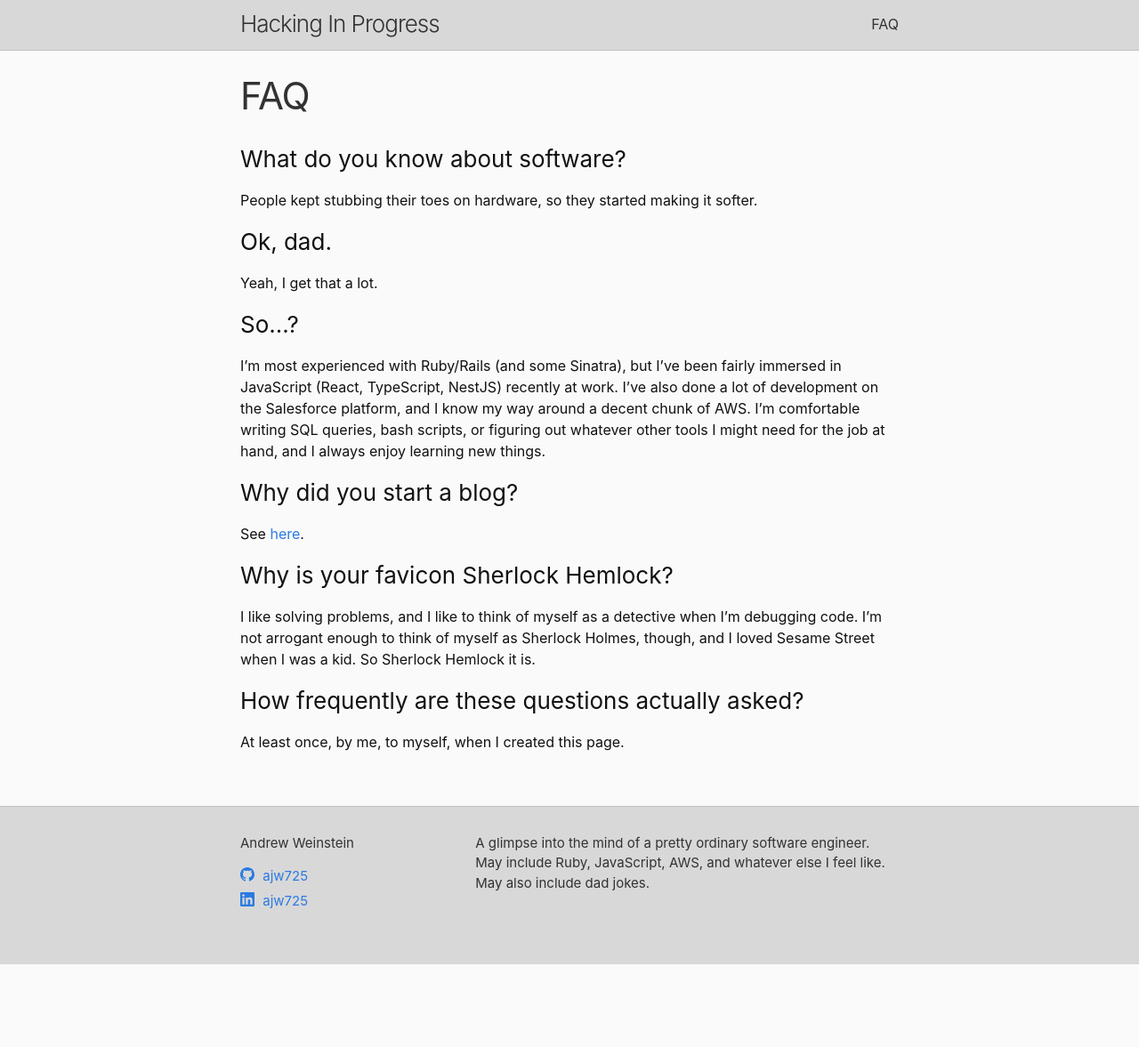
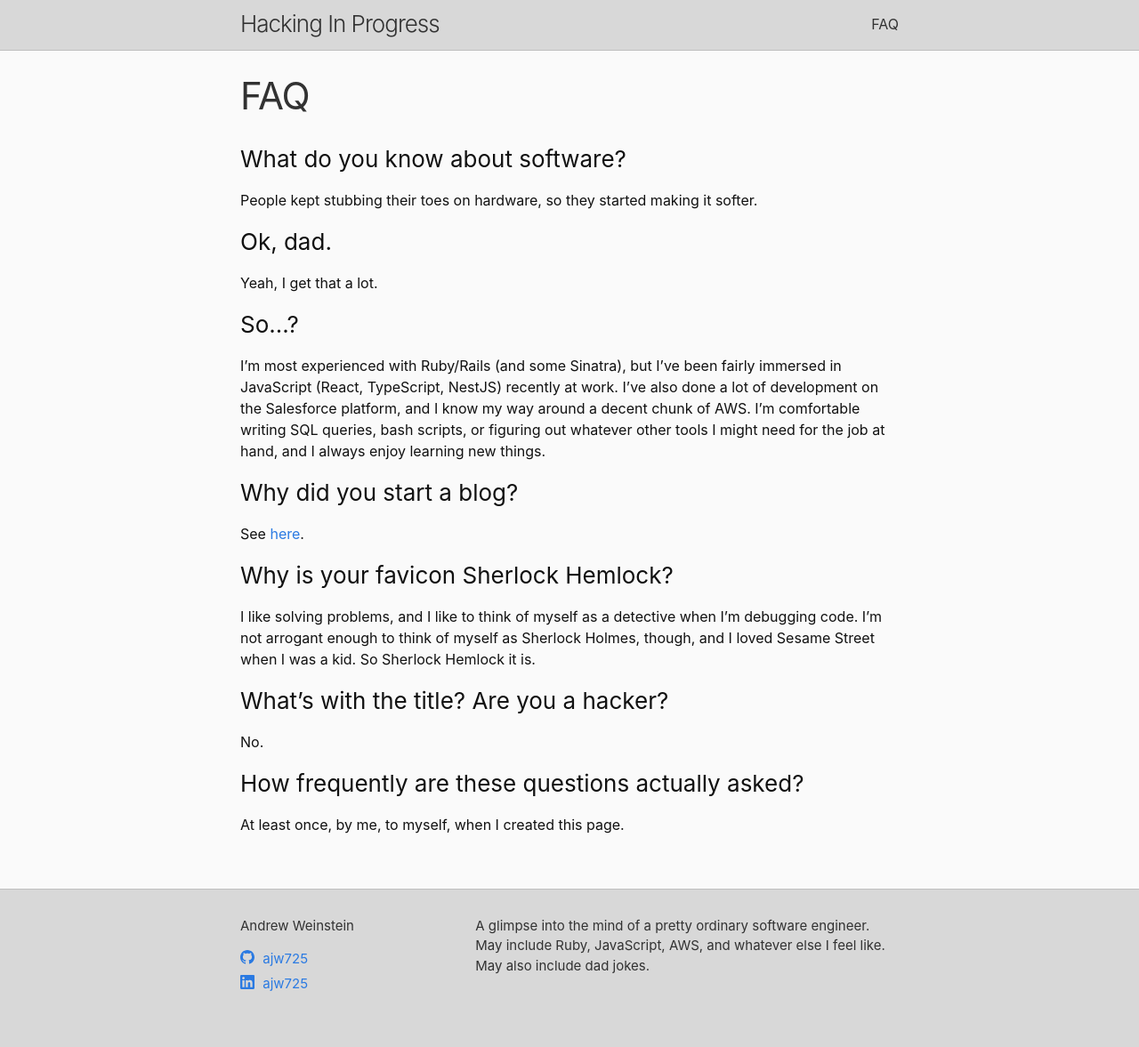
Before and after one commit to ajw725/ajw725.github.io, a Jekyll site: the page built from about.markdown, in a window 1280 px wide. Shown: the whole page at 89% size. Built offline with Jekyll 4.4.1, drawn with Linux system fonts in a browser that asks for light colours; before the commit the page ends 1084 px from its top, so only the background shows below that; part of the change alters nothing that is shown.

```diff
--- a/_config.yml
+++ b/_config.yml
@@ -10,6 +10,7 @@ github_username:  ajw725
 linkedin_username: ajw725
 staticman_url: https://staticman-ajw.herokuapp.com/v2/entry/ajw725/ajw725.github.io/main/comments
 enable_comments: true
+google_analytics: G-FJMJX3JGHL
 
 # Build settings
 theme: minima
--- a/_includes/google-analytics.html
+++ b/_includes/google-analytics.html
@@ -1,11 +1,11 @@
+<!-- Global site tag (gtag.js) - Google Analytics -->
+<script async src="https://www.googletagmanager.com/gtag/js?id={{ site.google_analytics }}"></script>
 <script>
-if(!(window.doNotTrack === "1" || navigator.doNotTrack === "1" || navigator.doNotTrack === "yes" || navigator.msDoNotTrack === "1")) {
-  (function(i,s,o,g,r,a,m){i['GoogleAnalyticsObject']=r;i[r]=i[r]||function(){
-  (i[r].q=i[r].q||[]).push(arguments)},i[r].l=1*new Date();a=s.createElement(o),
-  m=s.getElementsByTagName(o)[0];a.async=1;a.src=g;m.parentNode.insertBefore(a,m)
-  })(window,document,'script','https://www.google-analytics.com/analytics.js','ga');
+  if(!(window.doNotTrack === "1" || navigator.doNotTrack === "1" || navigator.doNotTrack === "yes" || navigator.msDoNotTrack === "1")) {
+    window.dataLayer = window.dataLayer || [];
+    function gtag(){dataLayer.push(arguments);}
+    gtag('js', new Date());
 
-  ga('create', '{{ site.google_analytics }}', 'auto');
-  ga('send', 'pageview');
-}
+    gtag('config', '{{ site.google_analytics }}');
+  }
 </script>
--- a/about.markdown
+++ b/about.markdown
@@ -24,6 +24,10 @@ See [here]({% post_url 2020-12-03-what-is-this-for %}).
 
 I like solving problems, and I like to think of myself as a detective when I'm debugging code. I'm not arrogant enough to think of myself as Sherlock Holmes, though, and I loved Sesame Street when I was a kid. So Sherlock Hemlock it is.
 
+### What's with the title? Are you a hacker?
+
+No.
+
 ### How frequently are these questions actually asked?
 
 At least once, by me, to myself, when I created this page.
```
